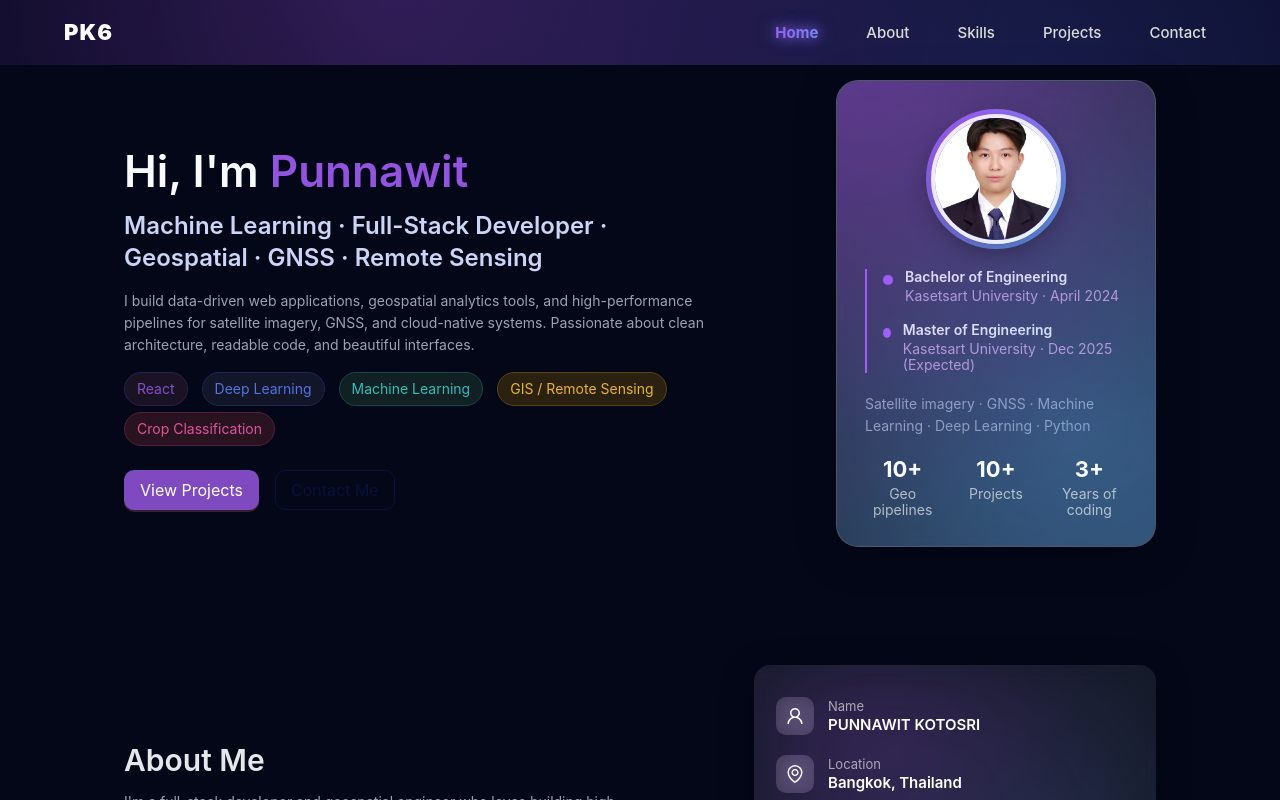
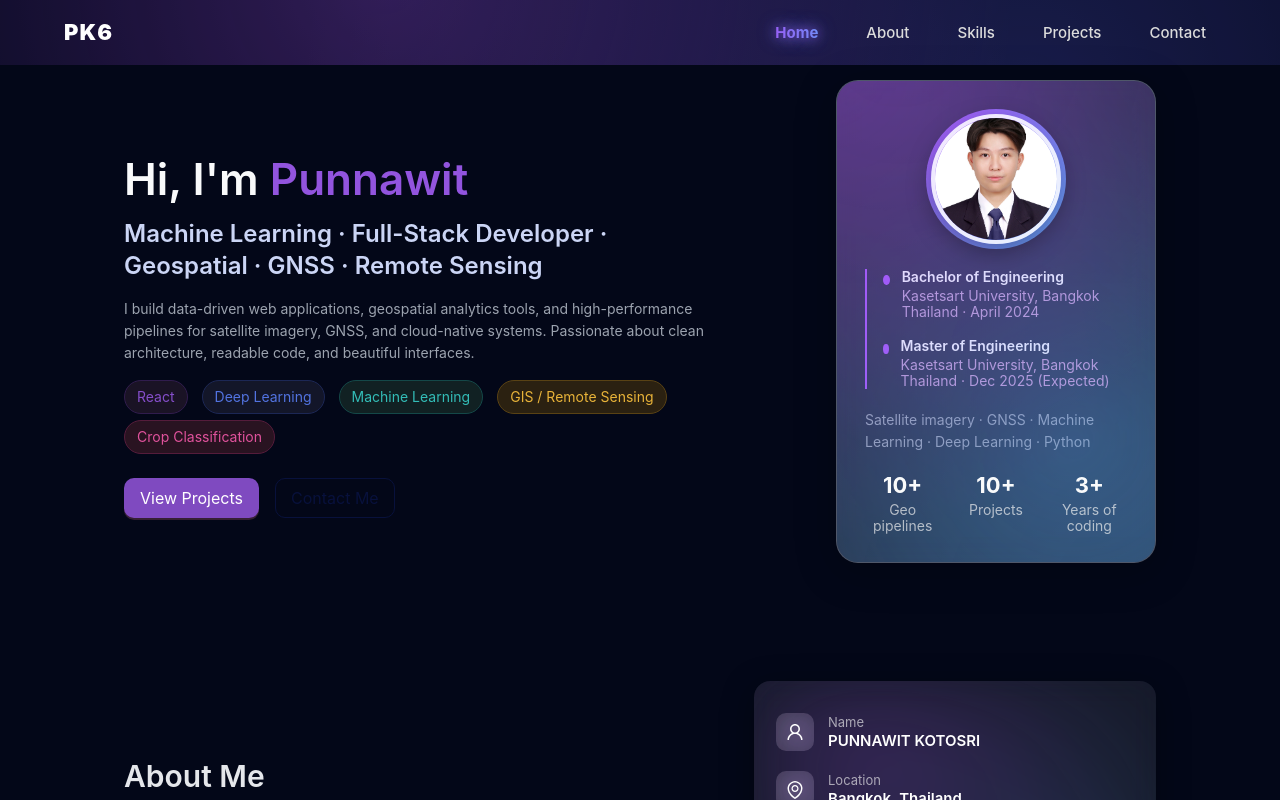
Before and after one commit to panziojo6/PK6-Portfolio, a React (Vite) app: page / in a window 1280 px wide. Shown: the top 800 px of the page. Built offline with nearby package versions, Linux system fonts and the light colour scheme.

Commit message:
fix image path for github pages

```diff
--- a/src/compo/Hero.jsx
+++ b/src/compo/Hero.jsx
@@ -173,11 +173,11 @@ export default function Hero() {
             {[
               {
                 degree: "Bachelor of Engineering",
-                uni: "Kasetsart University · April 2024"
+                uni: "Kasetsart University, Bangkok Thailand · April 2024"
               },
               {
                 degree: "Master of Engineering",
-                uni: "Kasetsart University · Dec 2025 (Expected)"
+                uni: "Kasetsart University, Bangkok Thailand · Dec 2025 (Expected)"
               }
             ].map((item, i) => (
               <motion.div
```
